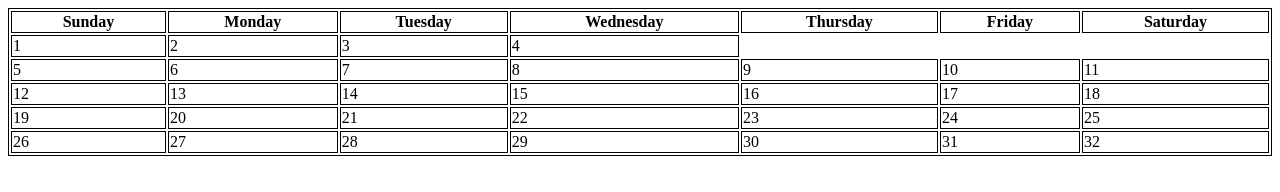
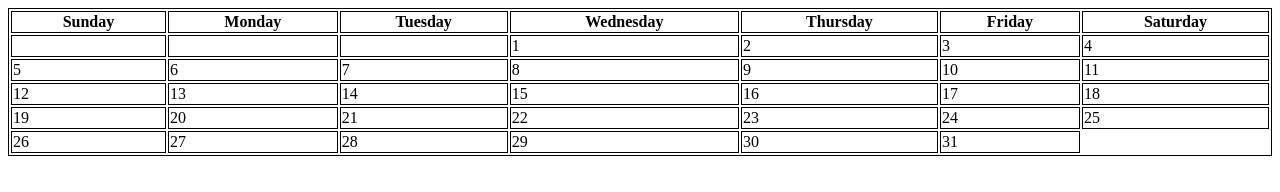
Before and after one commit to Marcelo689/Calendar, a plain HTML site: page index.html in a window 1280 px wide. Drawn offline with Linux system fonts and the light colour scheme.

Commit message:
filling month correctly

```diff
--- a/index.css
+++ b/index.css
@@ -16,6 +16,14 @@ th, tr ,table , td{
 }
 
 .weekDays{
-  display:flex;
-  justify-content:end;
+    display:flex;
+    position:relative;
+    justify-content:end;
+    align:right;
+    margin:auto;
+    text-align:right;
 }
+
+.weekDays td{
+    background-color: red;
+}
--- a/index.js
+++ b/index.js
@@ -1,27 +1,48 @@
 // document.addEventListener("onload",function (){
 //     fillMonthDays(28);
 // })
+function getDaysInMonth(year, month) {
+    return new Date(year, month, 0).getDate();
+  }
 
-function fillMonthDays(numDays, totalRows, dayWeekStartMonth){
+  function fillMonthDays(totalRows, dayWeekStartMonth){
+
+    const lastDay = getDaysInMonth(2023,3);
+    numDays = lastDay;
     var table = document.getElementsByTagName("tbody")[0];
     var counter =1;
     var firstRowFilled= false;
+    var firstRowdiv = document.createElement("div");
+    firstRowdiv.className = "weekdays";
+
     for(let numRows = 1; numRows <= totalRows; numRows++){
 
         var tr = document.createElement("tr");
         for(let dayNumber =1; dayNumber <= 7; dayNumber++){
+
+            var td = document.createElement("td");
+            if(dayNumber <= dayWeekStartMonth && !firstRowFilled ){
+                for(let emptyCell = 1; emptyCell <= dayWeekStartMonth; emptyCell++){
+                    var td = document.createElement("td");
+                    td.textContent = "   ";
+                    tr.appendChild(td);
+                }
+                dayNumber =dayWeekStartMonth;
+            }
+
             if(!firstRowFilled){
+                firstRowFilled = true;
                 tr.className = "weekdays";
-                firstRowFilled = true;
-                dayNumber = dayWeekStartMonth;
             }
-            var td = document.createElement("td");
+
             td.textContent = counter;
+            if(counter <= numDays){
+                tr.appendChild(td);
+                counter++;
+            }
 
-            console.log(dayNumber);
-            tr.appendChild(td);
-            counter++;
         }
+
         table.appendChild(tr);
         if(numDays == counter)
             return;
@@ -29,4 +50,4 @@ function fillMonthDays(numDays, totalRows, dayWeekStartMonth){
 
 }
 
-fillMonthDays(28, 5, 4);
+fillMonthDays(5, 4);
```
Also changed, not shown: index.html (+0 -49 lines).
